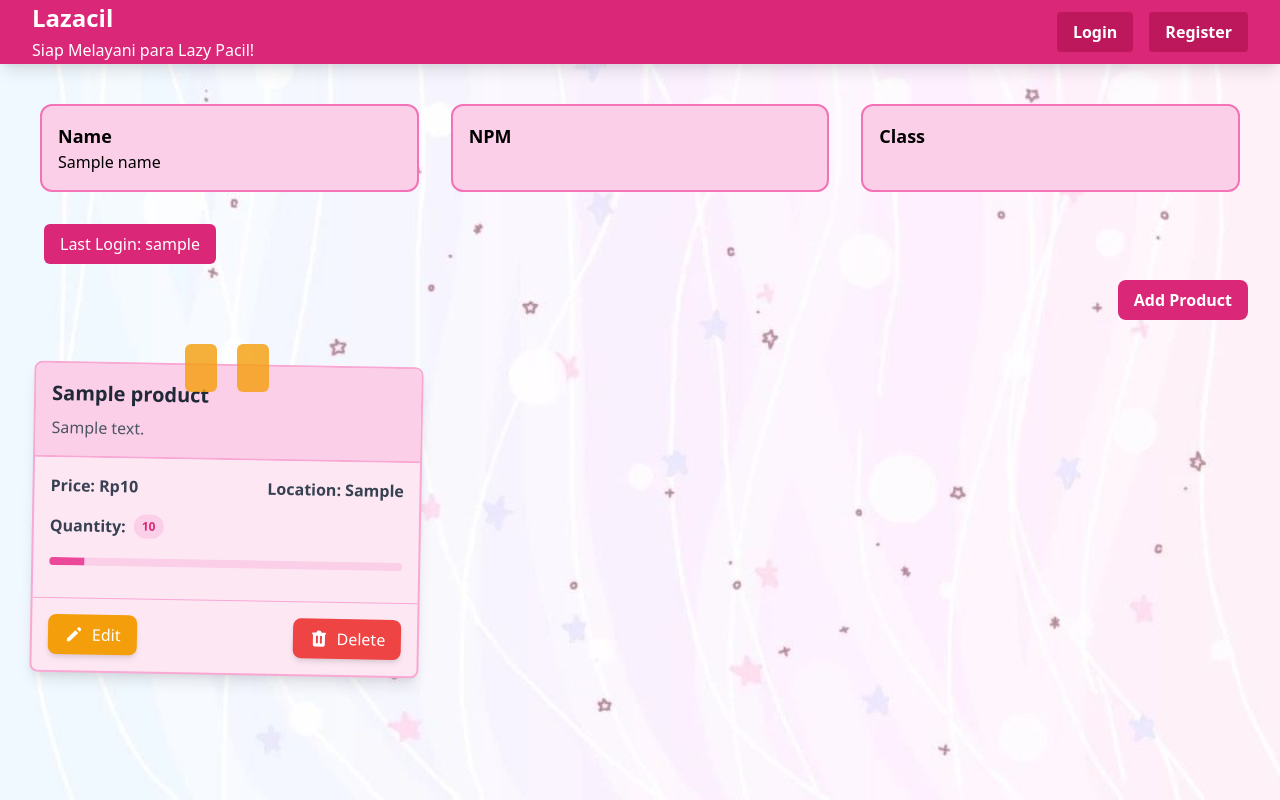
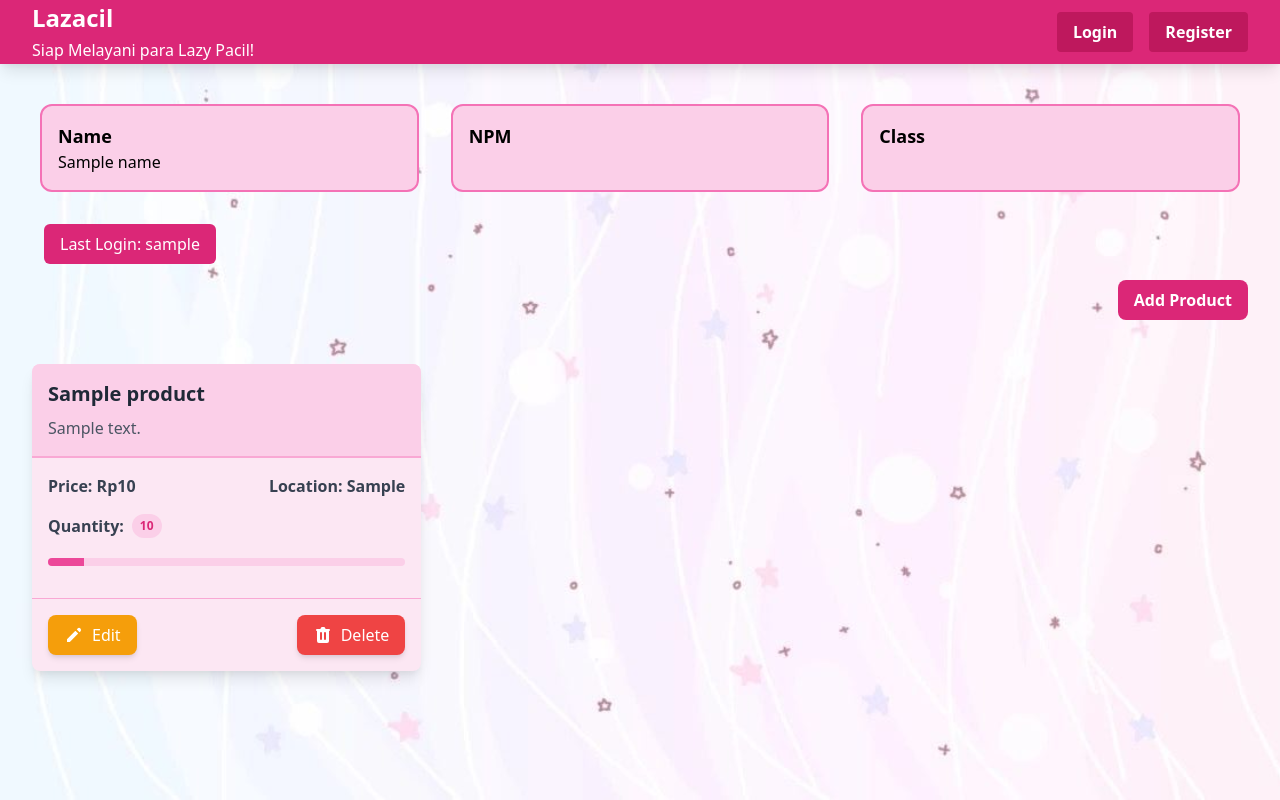
Before and after one commit to kaachiii/lazacil, a Django app: template main/templates/main.html in a window 1280 px wide. Run offline with Django 5.2, Linux system fonts and the light colour scheme; tables that the repository leaves empty hold one stand-in row (values such as "Sample post"); the template is opened without the code that fills it: values that come from a table or form of the project are taken from there, most other values are stand-ins (such as "Sample title", 1, 10 or a date in 2020); some libraries are stand-ins or nearby versions.

Commit message:
Modif card_product

```diff
--- a/main/templates/card_product.html
+++ b/main/templates/card_product.html
@@ -1,12 +1,6 @@
 <div class="relative break-inside-avoid">
-    <!-- Badge area -->
-    <div class="absolute top-2 z-10 left-1/2 transform -translate-x-1/2 flex items-center space-x-1">
-        <div class="w-[3rem] h-8 bg-yellow-500 rounded-md opacity-80 -rotate-90"></div>
-        <div class="w-[3rem] h-8 bg-yellow-500 rounded-md opacity-80 -rotate-90"></div>
-    </div>
-
     <!-- Main card container -->
-    <div class="relative top-5 bg-pink-100 shadow-lg rounded-lg mb-6 break-inside-avoid flex flex-col border-2 border-pink-300 transform rotate-1 hover:rotate-0 transition-transform duration-300">
+    <div class="relative top-5 bg-pink-100 shadow-lg rounded-lg mb-6 break-inside-avoid flex flex-col transition-transform transform hover:scale-105 hover:shadow-xl duration-300">
 
         <!-- Header section -->
         <div class="bg-pink-200 text-gray-800 p-4 rounded-t-lg border-b-2 border-pink-300">
```
